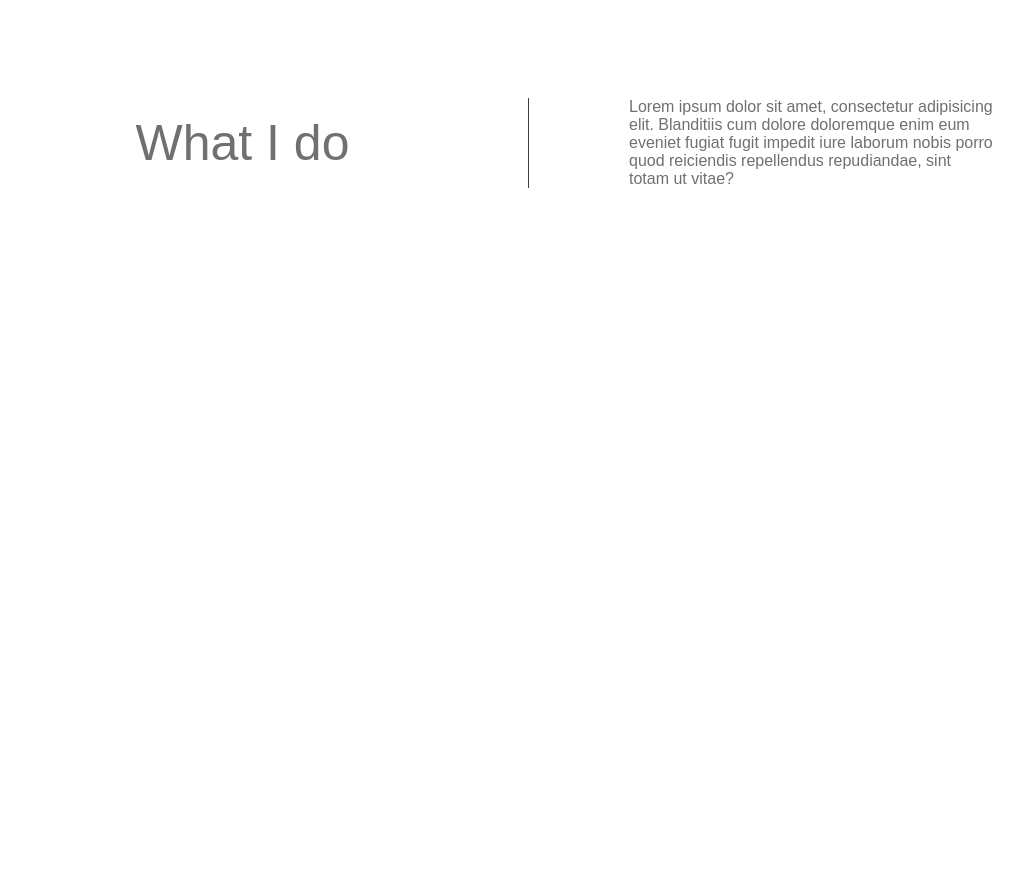
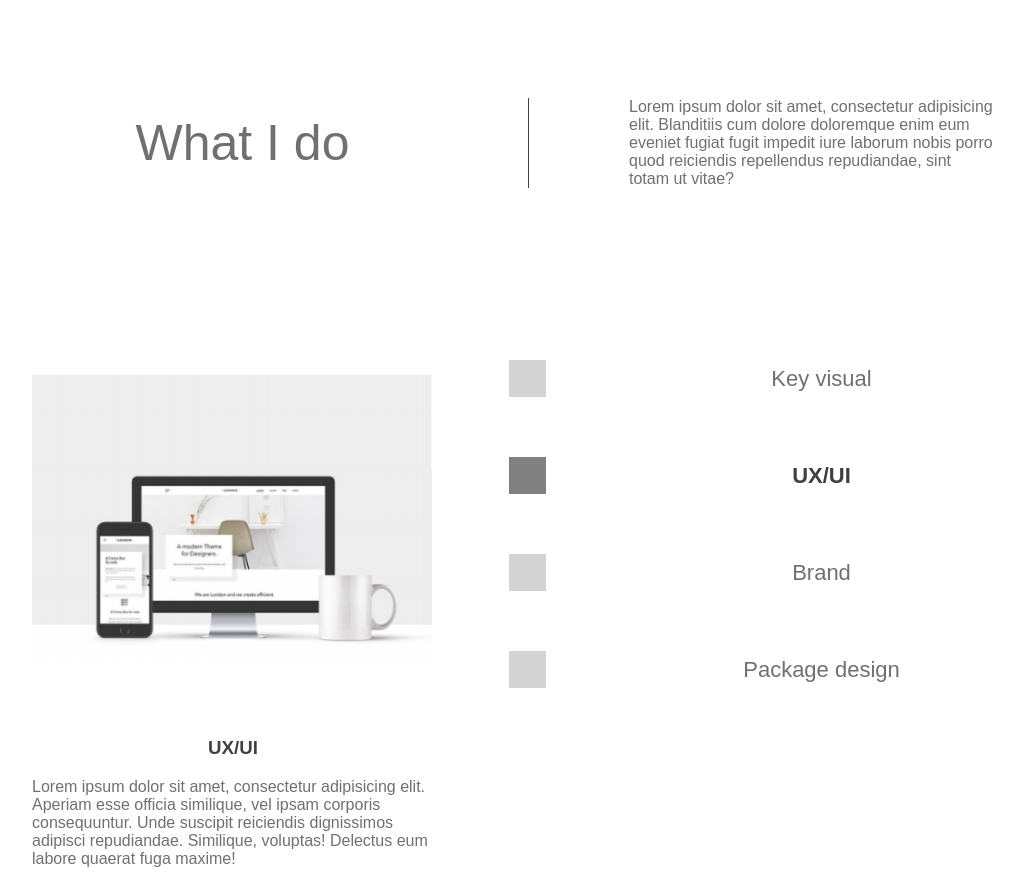
Before and after one commit to Kozeymak/Lab4, a plain HTML site: page index.html in a window 1280 px wide. Shown: the part 986-1862 px from the top of the page, without its empty margins (113-1136 px from the left). Before the commit the page ends 1286 px from the top, so only its background shows below. Drawn offline with Linux system fonts and the light colour scheme.

Commit message:
Добавил новый блок с меню

```diff
--- a/index.html
+++ b/index.html
@@ -39,6 +39,31 @@
             </td>
         </tr>
     </table>
+    <div class="switchers">
+        <div class="switchers__img">
+            <img src="images/7.png" alt="">
+            <h3>UX/UI</h3>
+            <div>Lorem ipsum dolor sit amet, consectetur adipisicing elit. Aperiam esse officia similique, vel ipsam corporis consequuntur. Unde suscipit reiciendis dignissimos adipisci repudiandae. Similique, voluptas! Delectus eum labore quaerat fuga maxime!</div>
+        </div>
+        <table class="switchers__table">
+            <tr>
+                <td class="square"></td>
+                <td>Key visual</td>
+            </tr>
+            <tr>
+                <td class="square square_active"></td>
+                <td class="label_active">UX/UI</td>
+            </tr>
+            <tr>
+                <td class="square"></td>
+                <td>Brand</td>
+            </tr>
+            <tr>
+                <td class="square"></td>
+                <td>Package design</td>
+            </tr>
+        </table>
+    </div>
 
 
 
--- a/style.css
+++ b/style.css
@@ -82,3 +82,51 @@ nav {
 .what-i-do__content {
     border-left: #404040 1px solid;
 }
+.switchers{
+    width: 1140px;
+    margin: 0 auto;
+    position: relative;
+}
+.square {
+    width: 35px;
+    height: 35px;
+    background-color: lightgrey;
+    cursor: pointer;
+}
+
+.switchers__table {
+    border-spacing: 0 60px;
+    width: 588px;
+    text-align: center;
+    font-size: 22px;
+    margin: 0;
+    position: absolute;
+    left: 552px;
+    top: 0;
+}
+
+.square_active {
+    background-color: grey;
+}
+
+.label_active {
+    font-weight: bolder;
+    color: #404040;
+}
+
+.switchers__img {
+    width: 552px;
+    display: inline-block;
+    padding: 75px 75px 0 75px;
+    box-sizing: border-box;
+}
+
+.switchers__img img {
+    box-sizing: border-box;
+    width: 400px;
+}
+.switchers__img h3{
+    margin-top: 70px;
+    text-align: center;
+    color: #404040;
+}
```
